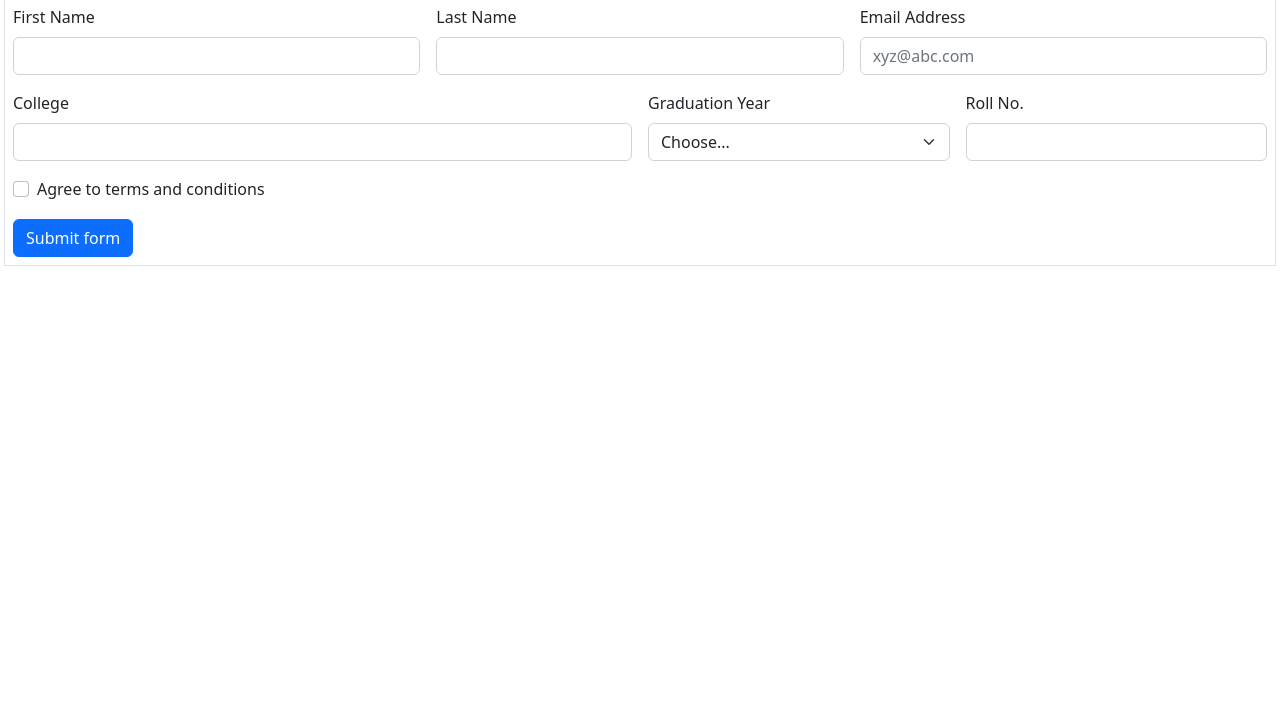
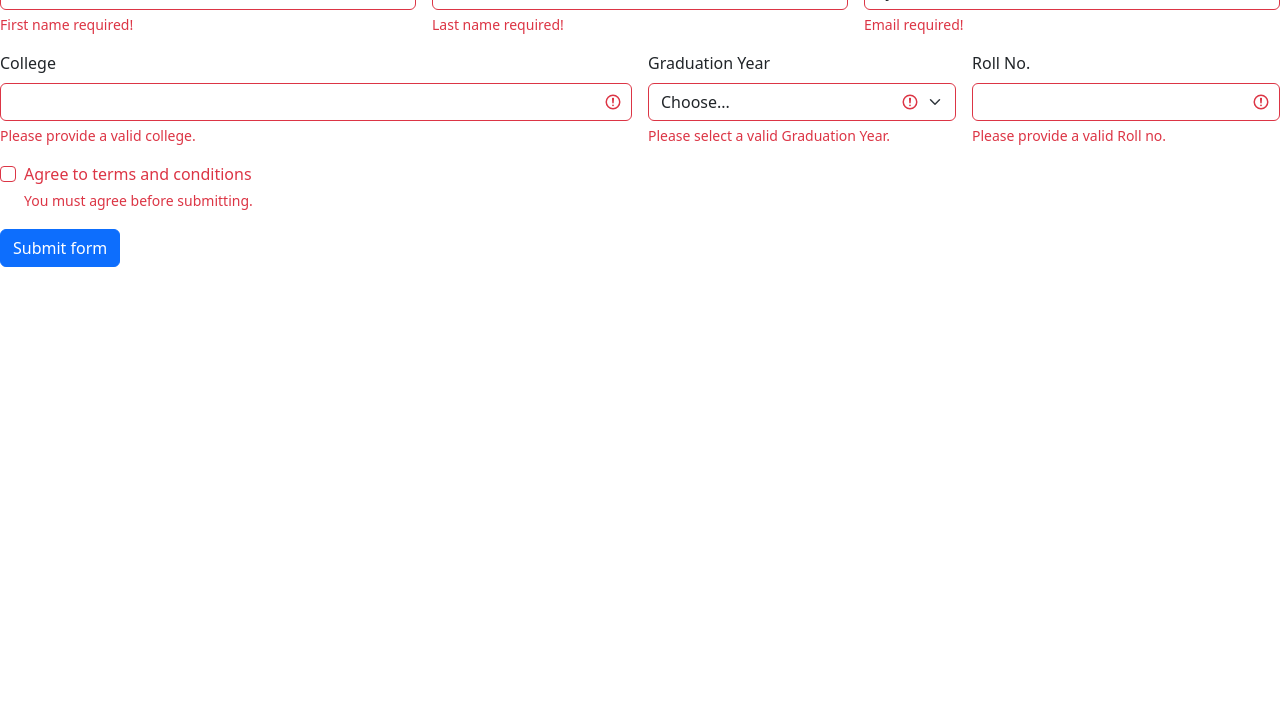
Before and after one commit to acciojob/bootstrap-form-easy-shivanisawarakar, a website: page main.html in a window 1280 px wide. Shown: the part 92-800 px from the top of the page. Drawn offline with nearby package versions, Linux system fonts and the light colour scheme.

Commit message:
created a submission

```diff
--- a/main.html
+++ b/main.html
@@ -1,73 +1,75 @@
 <!DOCTYPE html>
 <html>
+
 <head>
 	<link rel="stylesheet" href="styles.css">
-	<link href="https://cdn.jsdelivr.net/npm/bootstrap@5.2.3/dist/css/bootstrap.min.css" rel="stylesheet" integrity="sha384-rbsA2VBKQhggwzxH7pPCaAqO46MgnOM80zW1RWuH61DGLwZJEdK2Kadq2F9CUG65" crossorigin="anonymous">
+	<link href="https://cdn.jsdelivr.net/npm/bootstrap@5.2.2/dist/css/bootstrap.min.css" rel="stylesheet"
+		integrity="sha384-Zenh87qX5JnK2Jl0vWa8Ck2rdkQ2Bzep5IDxbcnCeuOxjzrPF/et3URy9Bv1WTRi" crossorigin="anonymous">
+
 </head>
+
 <body>
 	<!-- the entire body must be written by student -->
-	<div class="container-fluid">
-
-		<form class="row g-3 needs-validation border border-1 my-2 pb-2" novalidate>
-			<p class="h1 text-center">Internship Form</p>
+    <script type="text/javascript" src="./script.js">
+</script>
+	<form class="row g-3 mt-3">
 		<div class="col-md-4">
 		  <label for="first-name-input" class="form-label">First Name</label>
-			  <input type="text" class="form-control" id="first-name-input" required>
+		  <input type="text" class="form-control is-invalid" id="first-name-input" required>
 		  <div class="invalid-feedback">
-				First Name required!
+			First name required!
 		  </div>
 		</div>
 		<div class="col-md-4">
 		  <label for="last-name-input" class="form-label">Last Name</label>
-			  <input type="text" class="form-control" id="last-name-input" required>
+		  <input type="text" class="form-control is-invalid" id="last-name-input" required>
 		  <div class="invalid-feedback">
-				Last Name required!
+			Last name required!
 		  </div>
 		</div>
 		<div class="col-md-4">
 		  <label for="email-input" class="form-label">Email Address</label>
 		  <div class="input-group has-validation">
-				<input type="email" class="form-control" id="email-input" aria-describedby="inputGroupPrepend" placeholder="xyz@abc.com" required>
-				<div class="invalid-feedback">
+			<input type="email" class="form-control is-invalid" id="email-input" aria-describedby="inputGroupPrepend3 validationServerUsernameFeedback" value="xyz@abc.com" required>
+			<div id="validationServerUsernameFeedback" class="invalid-feedback">
 			  Email required!
 			</div>
 		  </div>
 		</div>
 		<div class="col-md-6">
 		  <label for="college-input" class="form-label">College</label>
-			  <input type="text" class="form-control" id="college-input" required>
-			  <div class="invalid-feedback">
+		  <input type="text" class="form-control is-invalid" id="college-input" aria-describedby="validationServer03Feedback" required>
+		  <div id="validationServer03Feedback" class="invalid-feedback">
 			Please provide a valid college.
 		  </div>
 		</div>
 		<div class="col-md-3">
 		  <label for="grad-year-select" class="form-label">Graduation Year</label>
-			  <select class="form-select" id="grad-year-select" required>
+		  <select class="form-select is-invalid" id="grad-year-select" aria-describedby="validationServer04Feedback" required>
 			<option selected disabled value="">Choose...</option>
 			<option>2020</option>
 			<option>2021</option>
 			<option>2022</option>
 			<option>2023</option>
 		  </select>
-			  <div class="invalid-feedback">
+		  <div id="validationServer04Feedback" class="invalid-feedback">
 			Please select a valid Graduation Year.
 		  </div>
 		</div>
 		<div class="col-md-3">
 		  <label for="roll-no-input" class="form-label">Roll No.</label>
-			  <input type="text" class="form-control" id="roll-no-input" required>
-			  <div class="invalid-feedback">
+		  <input type="text" class="form-control is-invalid"  id="roll-no-input" aria-describedby="validationServer05Feedback" required>
+		  <div id="validationServer05Feedback" class="invalid-feedback">
 			Please provide a valid Roll no.
 		  </div>
 		</div>
-			<div class="col-12">
+		<div class="col-12" >
 		  <div class="form-check">
-				<input class="form-check-input" type="checkbox" value="" id="conditions-checkbox" required>
-				<label class="form-check-label" for="invalidCheck">
+			<input class="form-check-input is-invalid" type="checkbox" value="" id="conditions-checkbox" aria-describedby="invalidCheck3Feedback" required>
 			<label class="form-check-label" for="conditions-checkbox">
 			  Agree to terms and conditions
 			</label>
-				<div class="invalid-feedback">
+			<div id="invalidCheck3Feedback" class="invalid-feedback">
 			  You must agree before submitting.
 			</div>
 		  </div>
@@ -76,8 +78,13 @@
 		  <button class="btn btn-primary" type="submit">Submit form</button>
 		</div>
 	  </form>
-	</div>
-    <script type="text/javascript" src="./script.js"></script>
-	<script src="https://cdn.jsdelivr.net/npm/bootstrap@5.2.3/dist/js/bootstrap.bundle.min.js" integrity="sha384-kenU1KFdBIe4zVF0s0G1M5b4hcpxyD9F7jL+jjXkk+Q2h455rYXK/7HAuoJl+0I4" crossorigin="anonymous"></script>
+
+	<script type="text/javascript" src="./script.js">
+	</script>
+	<script src="https://cdn.jsdelivr.net/npm/bootstrap@5.2.2/dist/js/bootstrap.bundle.min.js"
+		integrity="sha384-OERcA2EqjJCMA+/3y+gxIOqMEjwtxJY7qPCqsdltbNJuaOe923+mo//f6V8Qbsw3"
+		crossorigin="anonymous"></script>
+
+
 </body>
 </html>
```
Lines whose indentation alone changed are shown as unchanged.
